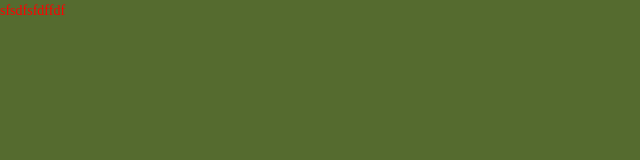
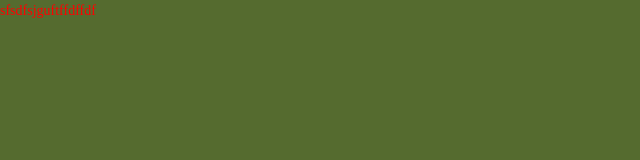
Before and after one commit to newspacestar/FutureTech, a plain HTML site: page index.html in a window 1280 px wide. Shown: the full height of the page, 0-640 px from the left. Drawn offline with nearby package versions, Linux system fonts and the light colour scheme; files that its build step writes are made by us from their sources.

Commit message:
commit 13

```diff
--- a/index.html
+++ b/index.html
@@ -10,6 +10,6 @@
 	<link rel="stylesheet" href="styles/main.css">
 </head>
 <body>
-<p>sfsdfsfdffdf</p>
+<p>sfsdfsjguftffdffdf</p>
 </body>
 </html>
```
